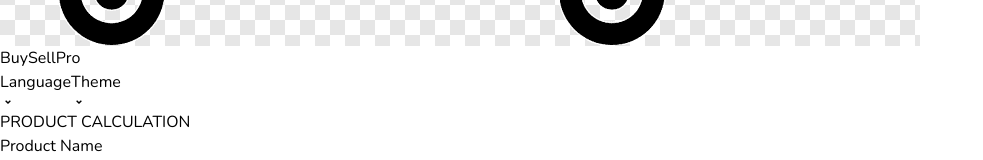
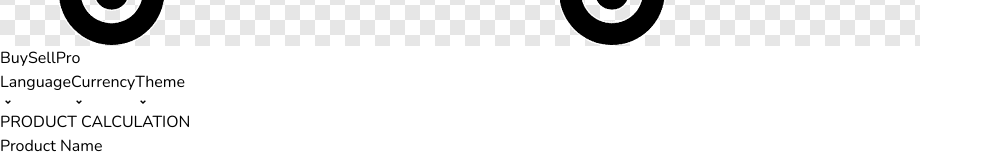
Before and after one commit to kartalgules/BuySellPro, a React (Vite) app: page / in a window 1280 px wide. Shown: the part 835-995 px from the top of the page, without its empty margins (0-983 px from the left). Built offline with nearby package versions, Linux system fonts and the light colour scheme.

Commit message:
The navbar buttons have been set up as components.

```diff
--- a/src/App.tsx
+++ b/src/App.tsx
@@ -2,7 +2,7 @@ import { useTranslation } from "react-i18next";
 import { useEffect } from "react";
 import LeftSection from "./components/LeftSection";
 import Table from "./components/Table";
-import Navbar from "./components/Navbar";
+import Navbar from "./components/Navbar/Navbar";
 import CurrencyConverter from "./components/CurrencyConverter";
 
 function App() {
--- a/src/components/Navbar.tsx
+++ b/src/components/Navbar/Navbar.tsx
@@ -1,5 +1,6 @@
 import { RiArrowDropDownLine } from "react-icons/ri";
 import { useTranslation } from "react-i18next";
+import NavbarButton from "./NavbarButton";
 
 const Navbar = () => {
     const { t, i18n } = useTranslation();
@@ -19,16 +20,9 @@ const Navbar = () => {
       </div>
 
       <div className="flex gap-5 font-semibold justify-end text-lg w-11/12 pr-5 md:pr-10 items-center h-full ">
-        <button className="flex justify-center items-center bg-slate-300 w-12 md:w-28 h-7 md:h-9 rounded-lg relative cursor-pointer" onClick={() => langHandleChance()}>
-          <span className="text-xs md:text-base w-3/4 text-center" >{t('dil')}</span>
-          <RiArrowDropDownLine className="text-2xl" />
-        </button>
-
-        <button className="flex justify-center items-center bg-slate-300 w-14 md:w-28 h-7 md:h-9 rounded-lg relative cursor-pointer">
-          <span className="text-xs md:text-base pl-1 md:pl-2 w-3/4 text-center">{t('tema')}</span>
-          <RiArrowDropDownLine className="text-2xl" />
-        </button>
-
+        <NavbarButton lang={"dil"} func={langHandleChance} />
+        <NavbarButton lang={"para"} func={langHandleChance} />
+        <NavbarButton lang={"tema"} func={langHandleChance} />
       </div>
 
     </div>
--- /dev/null
+++ b/src/components/Navbar/NavbarButton.tsx
@@ -0,0 +1,17 @@
+import { t } from 'i18next'
+import { RiArrowDropDownLine } from 'react-icons/ri'
+
+interface I18Props {
+    lang : string,
+    func : Function
+}
+const NavbarButton = ({lang ,func}:I18Props) => {
+  return (
+        <button className="flex justify-center items-center bg-slate-300 w-12 md:w-32 h-7 md:h-9 rounded-lg relative cursor-pointer" onClick={() => func()}>
+          <span className="text-xs md:text-base w-3/4 text-center" >{t(`${lang}`)}</span>
+          <RiArrowDropDownLine className="text-2xl" />
+        </button>
+  )
+}
+
+export default NavbarButton
--- a/src/i18n.ts
+++ b/src/i18n.ts
@@ -32,7 +32,8 @@ i18n
           excel : "Excel'e Aktar",
           ekstraGider : "Ekstra Gider",
           alış : "Alış",
-          ekle : "EKLE"
+          ekle : "EKLE",
+          para : "Para Birimi"
 
         },
       },
@@ -54,7 +55,8 @@ i18n
           excel : "Export to Excel",
           ekstraGider : "Extra Cost",
           alış : "Buying",
-          ekle : "ADD"
+          ekle : "ADD",
+          para : "Currency"
 
         }
       }
```
